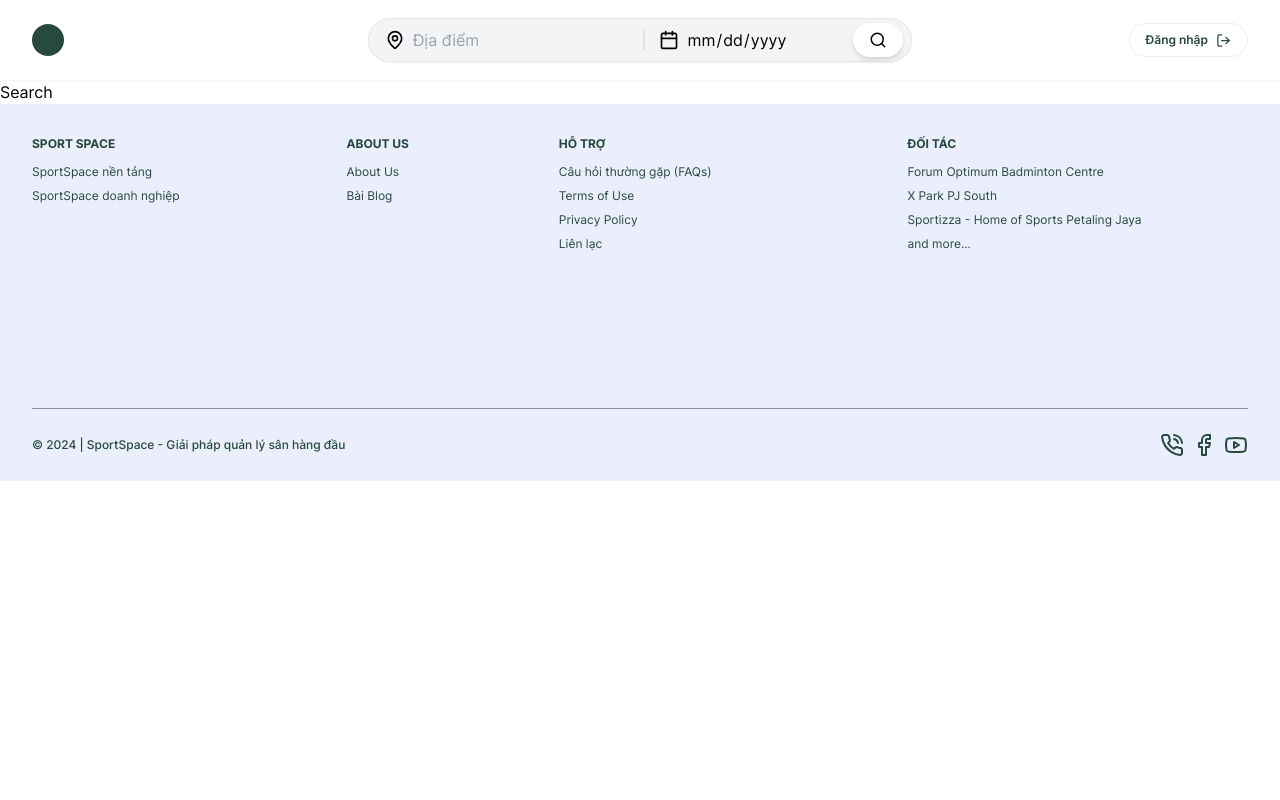
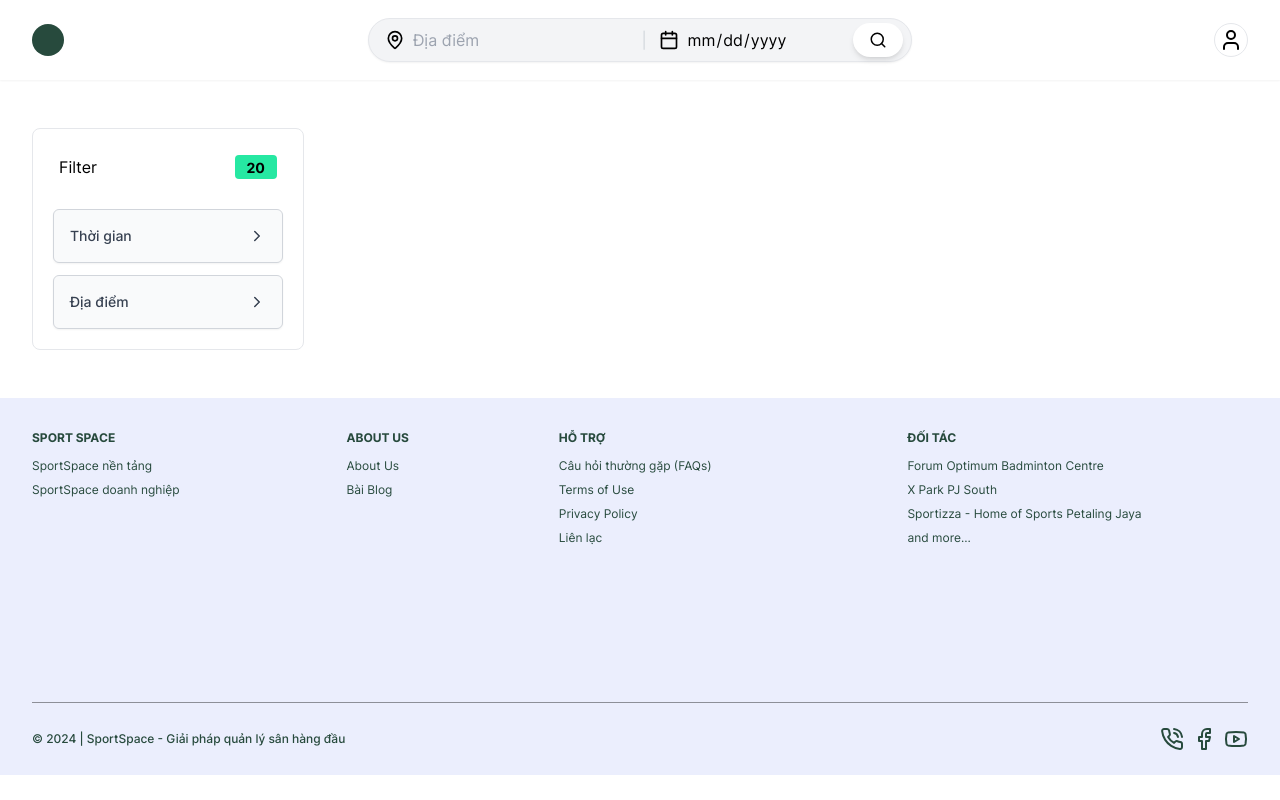
Before and after one commit to Gr33nBean/SportSpace, a Next.js app: page /search in a window 1280 px wide. Built offline with nearby package versions, Linux system fonts and the light colour scheme.

Commit message:
fix: animation filter court

```diff
--- a/src/app/(client)/search/page.tsx
+++ b/src/app/(client)/search/page.tsx
@@ -1,7 +1,13 @@
 import React from 'react'
 
+import FilterCourt from '@/components/_shared/FilterCourt'
+
 const Search = () => {
-  return <div>Search</div>
+  return (
+    <div className='container py-12'>
+      <FilterCourt />
+    </div>
+  )
 }
 
 export default Search
--- a/src/components/Auth/BaseAuthModalForm/index.tsx
+++ b/src/components/Auth/BaseAuthModalForm/index.tsx
@@ -25,7 +25,6 @@ const BaseAuthModalForm = (props: BaseAuthModalFormProps) => {
   const onSubmit = handleSubmit((data) => {
     callback(data)
   })
-  console.log(isMobile)
 
   return (
     <>
--- a/src/components/Common/BottomSheet/index.tsx
+++ b/src/components/Common/BottomSheet/index.tsx
@@ -18,6 +18,7 @@ const BottomSheet = (props: BottomSheetProps) => {
         aria-hidden='true'
         onClick={onClose}
       />
+
       <div
         className={clsx(
           'fixed bottom-0 left-0 right-0 z-[100] flex flex-col justify-start transition-all duration-500 md:hidden',
--- a/src/components/Common/FilterDropdown/FilterDropdownBase.tsx
+++ b/src/components/Common/FilterDropdown/FilterDropdownBase.tsx
@@ -1,8 +1,6 @@
 'use client'
-import React, { useState } from 'react'
+import React, { useRef, useState } from 'react'
 import { ChevronRight } from 'lucide-react'
-
-import './style.css'
 
 type FilterDropdownBase = {
   children: React.ReactNode
@@ -12,24 +10,39 @@ type FilterDropdownBase = {
 const FilterDropdownBase = (props: FilterDropdownBase) => {
   const { children, title } = props
   const [isOpen, setIsOpen] = useState(false)
+  const listRef = useRef<HTMLDivElement>(null)
 
   return (
-    <div className='relative w-full'>
+    <div className='relative w-full transition-all duration-75'>
       <button
         type='button'
         className='inline-flex w-full items-center justify-between rounded-md border border-gray-300 bg-gray-50 p-4 text-sm font-medium text-gray-700 shadow-sm hover:bg-gray-100 focus:outline-none'
-        onClick={() => setIsOpen(!isOpen)}
+        onClick={() => {
+          setIsOpen(!isOpen)
+        }}
       >
         {title}
         <ChevronRight size={18} className={`duration-75 ${isOpen ? 'rotate-90' : ''}`} />
       </button>
-      {isOpen && (
-        <div
-          className={`mt-2 w-full rounded-md bg-white shadow-lg ring-1 ring-black ring-opacity-5 ${isOpen ? 'slide-down' : 'hidden'}`}
-        >
-          <div className='py-1'>{children}</div>
+
+      <div
+        className={`transition-all duration-75`}
+        style={{
+          height: isOpen ? (listRef.current?.clientHeight || 0) + 'px' : '0px',
+        }}
+      >
+        <div ref={listRef} className='pt-2'>
+          <div
+            className={`w-full rounded-md bg-white shadow-lg ring-1 ring-black ring-opacity-5`}
+            style={{
+              opacity: isOpen ? 1 : 0,
+              pointerEvents: isOpen ? 'all' : 'none',
+            }}
+          >
+            <div className='py-1'>{children}</div>
+          </div>
         </div>
-      )}
+      </div>
     </div>
   )
 }
--- a/src/components/Layout/Header/ClientHeader/index.tsx
+++ b/src/components/Layout/Header/ClientHeader/index.tsx
@@ -3,6 +3,7 @@ import React from 'react'
 import { LogOut } from 'lucide-react'
 
 import GlobalSearch from '@/components/_shared/GlobalSearch'
+import UserMenu from '@/components/_shared/UserMenu'
 import SignInModalForm from '@/components/Auth/SignInModalForm'
 import SignUpModalForm from '@/components/Auth/SignUpModalForm'
 import PrimaryButton from '@/components/Common/Button/PrimaryButton'
@@ -39,11 +40,17 @@ const ClientHeader = () => {
     setIsSignUpFormOpen(true)
   }
 
+  const isLogin = true
+
   return (
     <>
       <BaseHeader
         hambugerProps={{ expand, setExpand }}
         rightContent={
+          <>
+            {isLogin ? (
+              <UserMenu />
+            ) : (
               <>
                 <PrimaryButton
                   variant='outlined'
@@ -56,6 +63,8 @@ const ClientHeader = () => {
                     <LogOut size={15} />
                   </span>
                 </PrimaryButton>
+              </>
+            )}
 
             {/* <PrimaryButton onClick={handleOpenSignUpForm}>Đăng ký</PrimaryButton> */}
           </>
--- a/src/components/_shared/FilterCourt/index.tsx
+++ b/src/components/_shared/FilterCourt/index.tsx
@@ -5,14 +5,17 @@ import FilterTime from './FilterTime'
 
 const FilterCourt = () => {
   return (
-    <div className='flex w-[17rem] flex-col gap-6 rounded-lg border px-5 py-5'>
+    <div
+      id='filter-container'
+      className='relative flex w-[17rem] flex-col gap-6 overflow-hidden rounded-lg border px-5 py-5 transition-all duration-150'
+    >
       <div className='flex items-center justify-between rounded-lg border-black p-1.5'>
         <p>Filter</p>
         <div className='rounded bg-secondary px-3'>
           <span className='text-sm font-bold text-black'>20</span>
         </div>
       </div>
-      <div className='flex flex-col gap-3 transition-all duration-75 ease-linear'>
+      <div className='flex flex-col gap-3 transition-all duration-75'>
         <FilterTime />
         <FilterPlace />
       </div>
--- a/src/components/_shared/UserMenu/index.tsx
+++ b/src/components/_shared/UserMenu/index.tsx
@@ -38,7 +38,7 @@ const UserMenu = () => {
   const { name, email } = userInfo
   return (
     <Menu>
-      <MenuButton className='border-gray rounded-full border p-1'>
+      <MenuButton className='border-gray rounded-full border p-1' onClick={(e) => e.stopPropagation()}>
         <User />
       </MenuButton>
       <MenuItems anchor='bottom end' className='border-gray z-[1000] mt-1 rounded-md border bg-white p-4'>
```
Also changed, not shown: src/components/Common/FilterDropdown/style.css (deleted, +0 -14 lines). Lines whose indentation alone changed are shown as unchanged.
